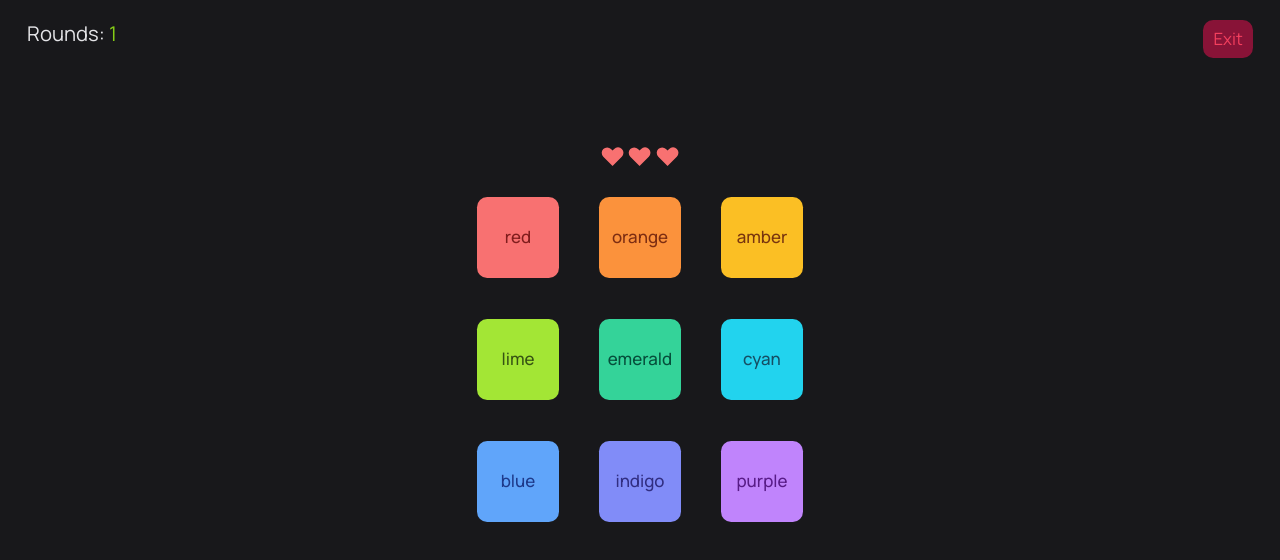
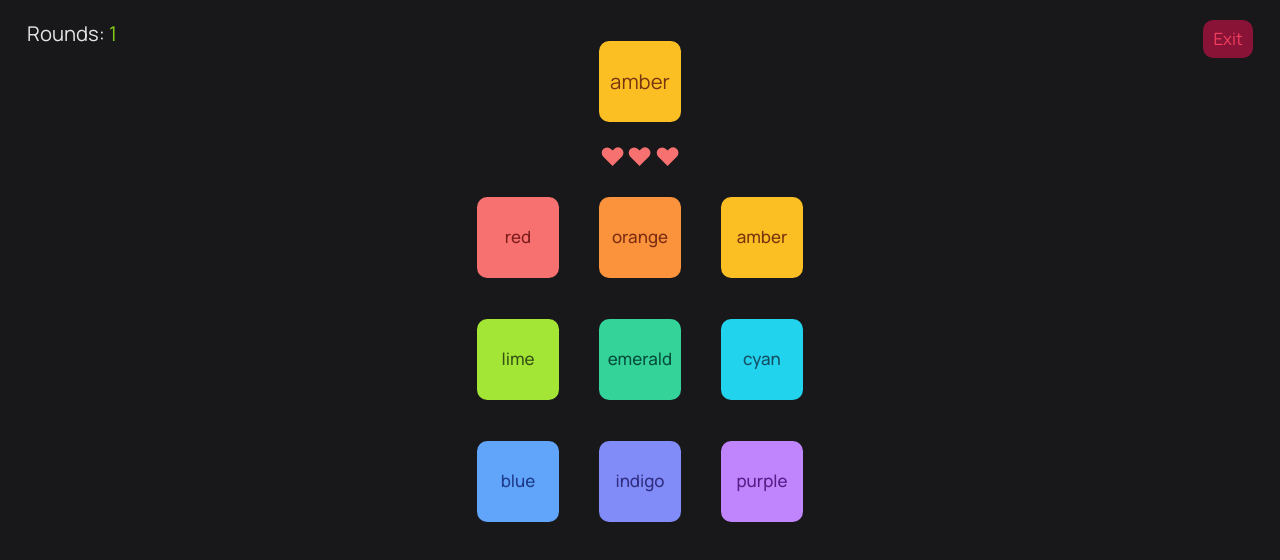
Before and after one commit to hyperspace42/color-game, a Vue app: page / in a window 1280 px wide. Both pictures are taken after a click on the button "Start". Shown: the top 560 px of the page. Built offline with nearby package versions, Linux system fonts and the light colour scheme.

Commit message:
small bugfix

```diff
--- a/src/components/game/Game.vue
+++ b/src/components/game/Game.vue
@@ -10,7 +10,7 @@
     Rounds:
     <span class="text-lime-500">{{ countOfRounds }}</span>
   </p>
-  <ColorsPreview :color="showingColor" />
+  <ColorsPreview :color="previewColor" />
   <GameLifes />
   <div class="w-fit grid grid-cols-3 grid-rows-3 gap-12 mx-auto justify-center mt-8">
     <GamePickColorButton v-for="colorClass in colorsClasses" :key="colorClass" :color="colorClass.split('-')[0]" :colorClass="colorClass" />
--- a/src/components/game/GamePickColorButton.vue
+++ b/src/components/game/GamePickColorButton.vue
@@ -30,7 +30,7 @@ const props = defineProps({
 
 const pickColor = function () {
   gameStore.pickColor(props.color);
-  gameStore.comparePickedColors();
+  gameStore.gameIsEnded();
 };
 </script>
 
--- a/src/components/game/LossLife.vue
+++ b/src/components/game/LossLife.vue
@@ -17,14 +17,14 @@ onMounted(() => {
 
   watch(lifes, () => {
     lossLifeNode.style.opacity = 1;
-    setTimeout(() => (lossLifeNode.style.opacity = 0), 150);
+    setTimeout(() => (lossLifeNode.style.opacity = 0), 175);
   });
 });
 </script>
 
 <style scoped>
 .loss_life {
-  transition: 0.15s ease-in;
+  transition: 0.175s cubic-bezier(.72,.7,.54,1.08);
   pointer-events: none;
 
   /* ff 3.6+ */
```
